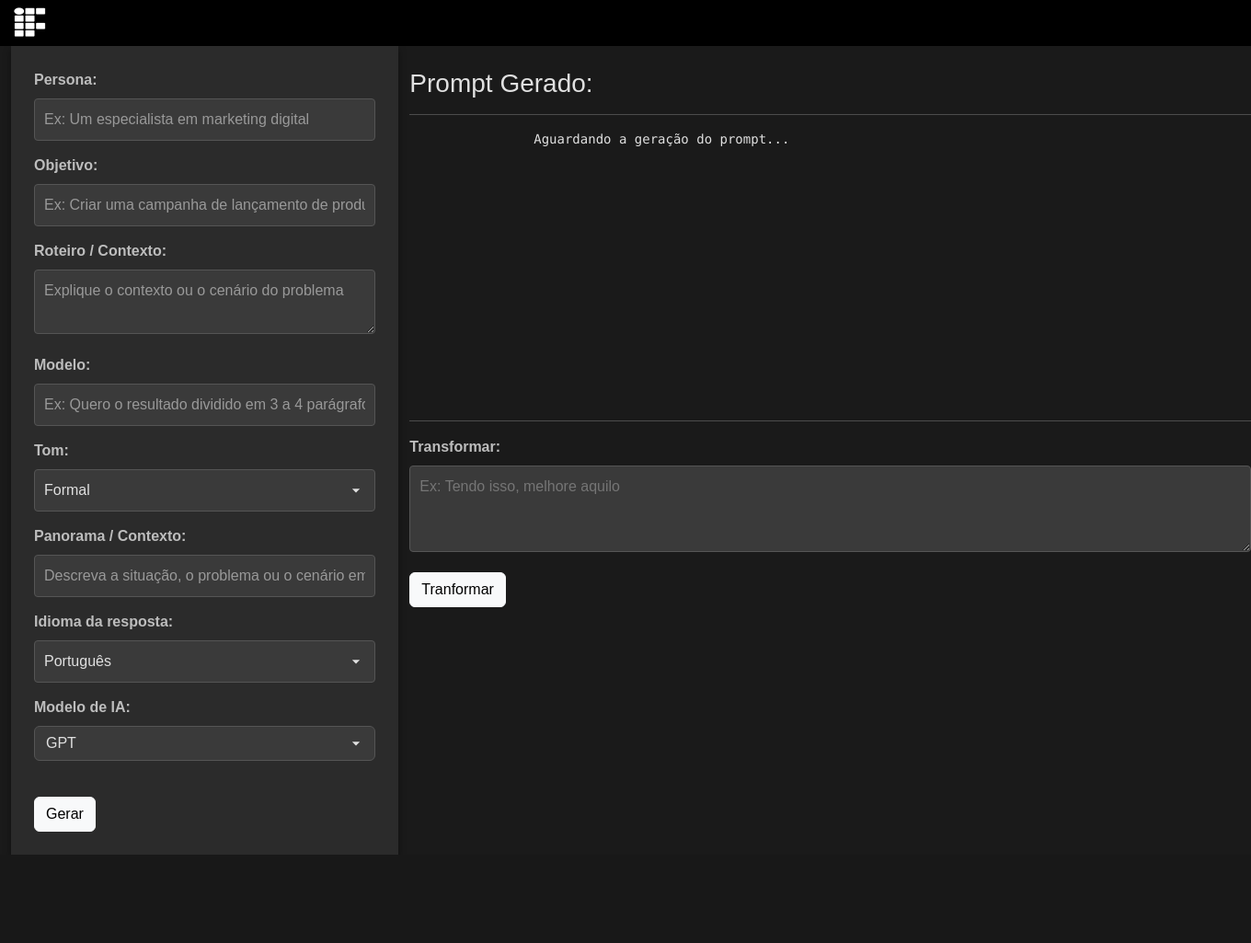
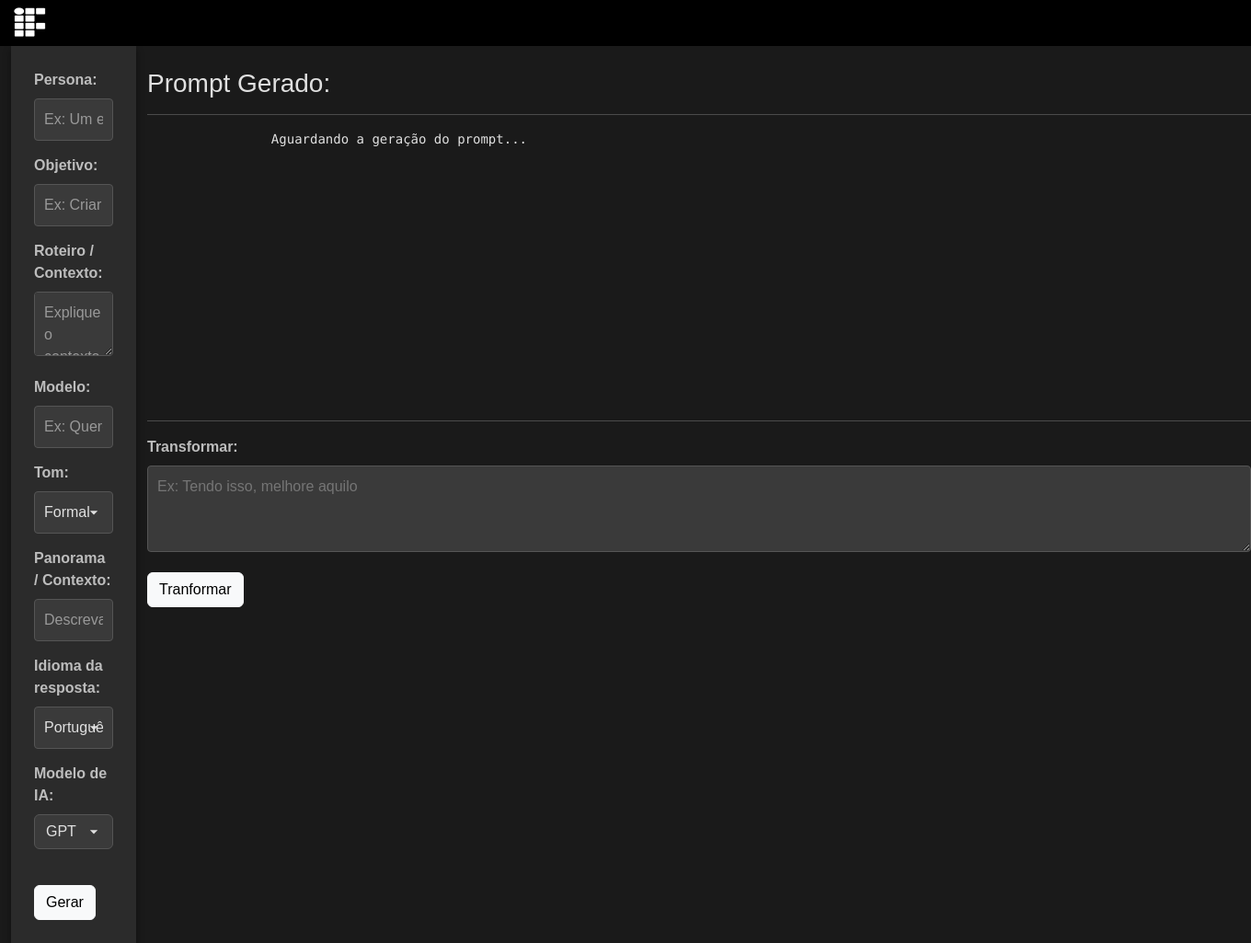
Before and after one commit to GeoPorto/ProjetoTCC, a FastAPI app: page / in a window 1360 px wide. Shown: the whole page at 92% size. Before the commit the page ends 929 px from the top, so only its background shows below. Run offline with FastAPI, Linux system fonts and the light colour scheme.

Commit message:
ajustar proporcoes da tela

```diff
--- a/static/css/inicio.css
+++ b/static/css/inicio.css
@@ -19,8 +19,8 @@ body.dark-mode {
 }
 
 .prompt-output-section {
-   display: right;
-   width:2900px;
+   display:right;
+   min-width:1200px;
 
 }
 
```
